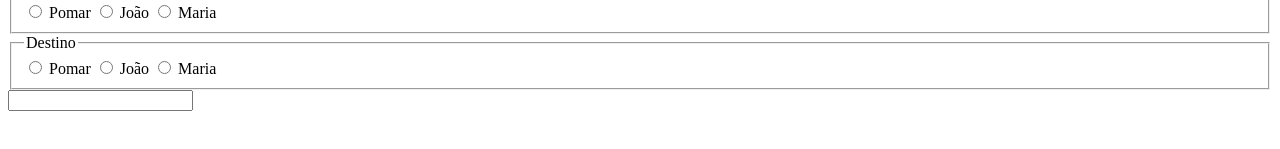
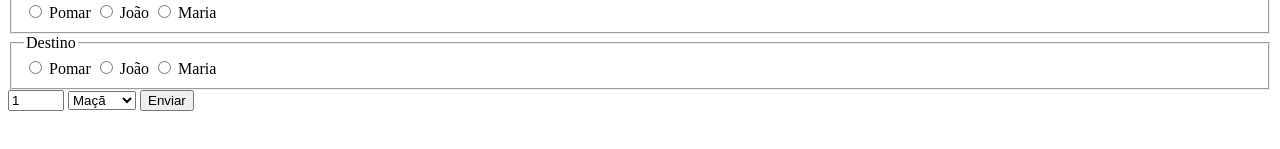
Before and after one commit to ufjf-dcc202/ufjf-dcc202-2023-3-b-atv12-lucasferoli, a website: page index.html in a window 1280 px wide. Shown: the part 135-284 px from the top of the page. Drawn offline with Linux system fonts and the light colour scheme.

Commit message:
frutas e botao de mandar

```diff
--- a/index.html
+++ b/index.html
@@ -27,7 +27,16 @@
         <label><input type="radio" name="destino" value="joao"> João </label>
         <label><input type="radio" name="destino" value="maria"> Maria </label>
 </fieldset>
-    <input name="test">
+
+<input name="quantidade" value="1" type="number" min="0" max="12"  step="1">
+<select name ="fruta">
+    <option value="maca">Maçã</option>
+    <option value="pera">Pera</option>
+    <option value="banana">Banana</option>
+</select>
+
+<button type="submit" name="enviar">Enviar</button>
+
 </form>
 </section>
 </main>
```
